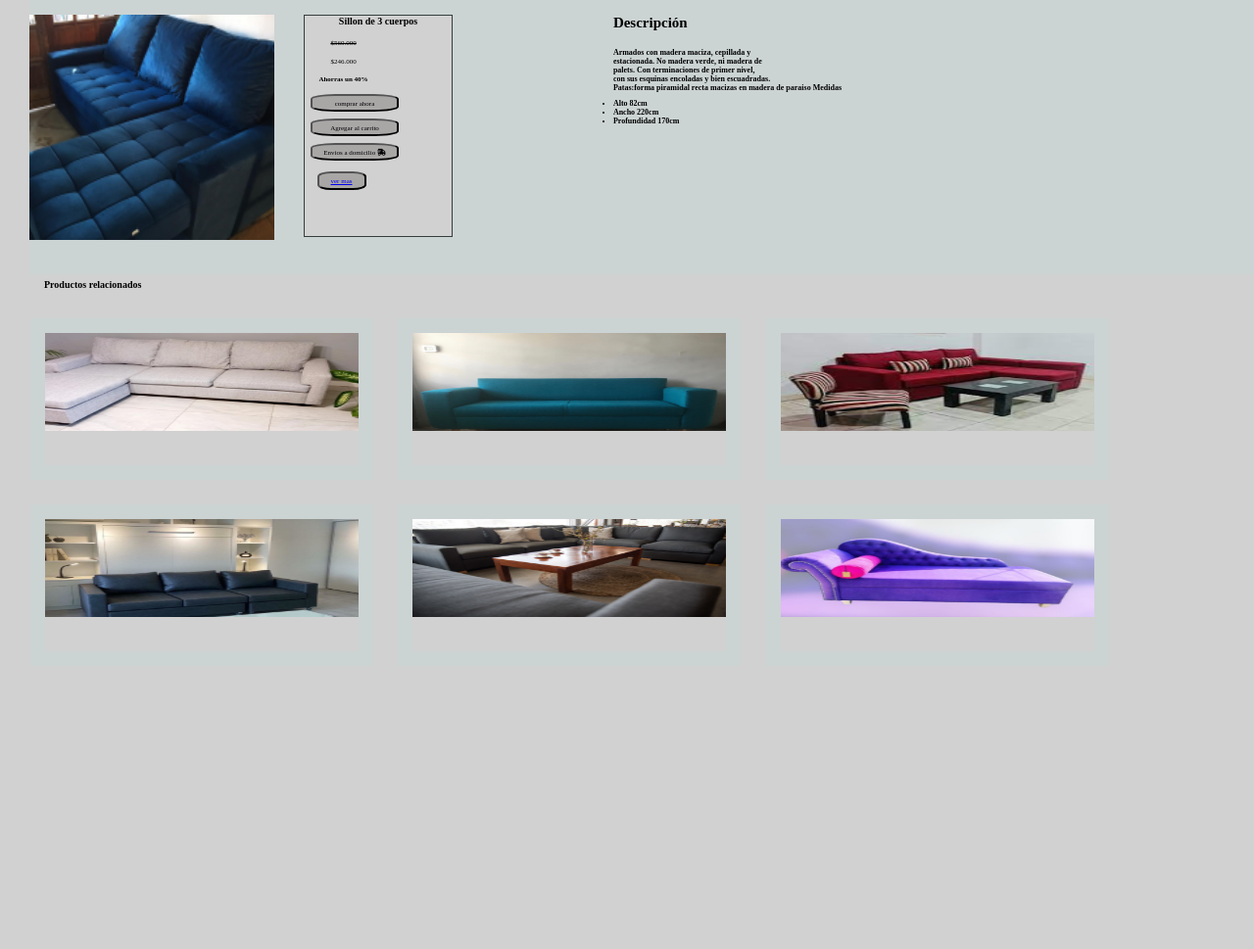
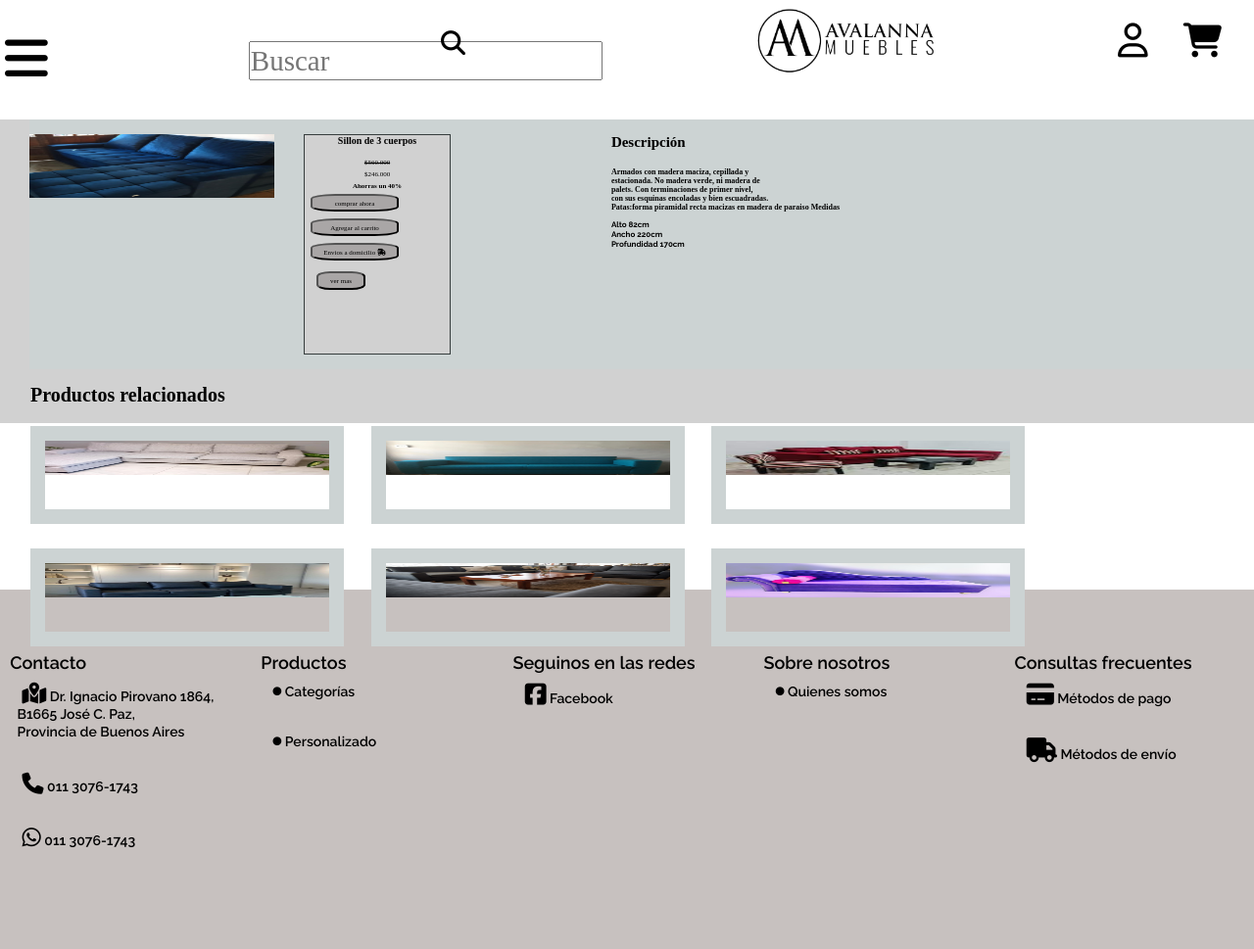
Before and after one commit to Tincho-91/c23-grupo09-Avalanna_Muebles, a Node server app: page /detalleDelProducto in a window 1280 px wide. Shown: the whole page at 98% size. Before the commit the page ends 630 px from the top, so only its background shows below. Run offline with Node 20, Linux system fonts and the light colour scheme; some libraries are stand-ins or nearby versions.

Commit message:
agregue header y footer

```diff
--- a/public/css/productDetail.css
+++ b/public/css/productDetail.css
@@ -17,7 +17,7 @@
       --descripcion: 24px;
 }
 
-img {
+.productDetail__main img {
     width: 22%;
     height: 50px;
     padding-bottom: 20px;
@@ -30,13 +30,13 @@ img {
         font-family: var(--fuentes);
     }
 
-p {
+.productDetail__main p {
     font-size: 3px;
     text-align: left 100%;
     margin: 0;
     padding: 0;
 }
-body {
+.productDetail__main {
     background-color:var(--gris-claro);
 }
 
@@ -153,7 +153,7 @@ body {
     margin-top: -5px;
     margin-left: -15.5%;
 }
-h6{
+.productDetail__main h6{
     font-size:8px ;
     margin-left:-15.5% ;
 }
@@ -174,7 +174,7 @@ h6{
   }
 
 @media(min-width:768px){
-    img {
+    .productDetail__main  img {
         width: 150px;
         height: 100px;
         padding-bottom: 25px;
@@ -208,7 +208,7 @@ h6{
                      border:1px solid rgba(1, 10, 10, 0.74)
                 }
 
-                p {
+                .productDetail__main  p {
                     font-size: 7px;
                     text-align: left 100%;
                     margin: 4px;
@@ -237,7 +237,7 @@ h6{
 .color{
     margin-bottom: 7%;
 }
-    img {
+    .productDetail__main img {
         width: 20%;
        padding-bottom: 35px;
         margin-right:15px ;
@@ -267,7 +267,7 @@ h6{
                      border:1px solid rgba(1, 10, 10, 0.74)
                 }
 
-                p {
+              .productDetail__main  p {
                     font-size: 7px;
                     text-align: left 100%;
                     margin: 4px;
@@ -307,7 +307,7 @@ h6{
             width: 25%;
 
              }
-             h3{
+            .productDetail__main h3{
                 height: 10px;
                 text-align: left;
                 margin: 45px ;
--- a/views/productDetail.html
+++ b/views/productDetail.html
@@ -4,10 +4,30 @@
     <meta charset="UTF-8">
     <meta name="viewport" content="width=device-width, initial-scale=1.0">
     <title>AVALANNA MUEBLES.</title>
-    <link rel="stylesheet" href="/css/productDetail.css">
+    <link rel="stylesheet" href="/css/styles.css">
     <script src="https://kit.fontawesome.com/b2415c23bd.js" crossorigin="anonymous"></script>
 </head>
    <body>
+    <header class="header">
+        <button class="header_boton" id="boton"><i class="fa-solid fa-bars"></i></button>
+        <div class="header__menu-desplegable">
+            <div class="header__contenido-desplegable">
+                <a href="">Muestrario de telas</a>
+                <a href="">Muestrario de mármol</a>
+                <a href="">Más diseños</a>
+                <a href="">Inicio</a>
+            </div>
+        </div>
+        <img src="/img/imagotipo.png" alt="logo">
+        <div class="iconos">
+            <a href="/ingresar"><i class="fa-regular fa-user"></i></a>
+            <a href="/productCart"><i class="fa-solid fa-cart-shopping"></i></a>
+        </div>
+        <form action="" class="input-container">
+            <input class="search" type="text" placeholder="Buscar" id="search">
+            <i class="fa-solid fa-magnifying-glass lupa"></i>
+        </form>
+    </header>
 
 
 
@@ -62,5 +82,97 @@
 </div>
 </main>
 
+<footer>
+    <section class="footer__section__1">
+    <nav>
+        <ul class="lista-footer">
+            <h4>Contacto</h4>
+            <li><a href="https://maps.app.goo.gl/L9F3eao7vvRmiH7f6" target="_blank"><i class="fa-solid fa-map-location-dot"></i> Dr. Ignacio Pirovano 1864,<br>
+                 B1665 José C. Paz,<br>
+                  Provincia de Buenos Aires</a></li><br>
+            <li><a href="tel:1130761743"target="_blank"><i class="fa-solid fa-phone"></i> 011 3076-1743</a></li><br>
+            <li><a href="https://wa.me/1130761743" target="_blank"><i class="fa-brands fa-whatsapp"></i> 011 3076-1743</a></li>
+        </ul>
+    </nav>
+
+    <nav>
+        <ul class="lista-footer">
+            <h4>Productos</h4>
+            <li><a href=""><i class="fa-solid fa-circle fa-2xs"></i>  Categorías</a></li><br>
+            <li><a href=""><i class="fa-solid fa-circle fa-2xs"></i>  Personalizado</a></li>
+        </ul>
+    </nav>
+</section>
+<section class="footer__section__2">
+    <nav>
+        <ul class="lista-footer">
+            <h4>Seguinos en las redes</h4>
+            <li><a href="https://www.facebook.com/Avalannamuebles" target="_blank"><i class="fa-brands fa-square-facebook"></i> Facebook</a></li>
+        </ul>
+    </nav>
+
+    <nav>
+        <ul class="lista-footer">
+            <h4>Sobre nosotros</h4>
+            <li><a href=""><i class="fa-solid fa-circle fa-2xs"></i> Quienes somos</a></li>
+        </ul>
+    </nav>
+
+    <nav>
+        <ul class="lista-footer">
+            <h4>Consultas frecuentes</h4>
+            <li><a href=""><i class="fa-solid fa-credit-card"></i> Métodos de pago</a></li><br>
+            <li><a href=""><i class="fa-solid fa-truck"></i> Métodos de envío</a></li>
+        </ul>
+    </nav>
+</section>
+
+   <div class="desplegable">
+    <button button-desplegable> Contacto <i class="fa-solid fa-caret-down"></i></button>
+    <div class="contenido-desplegable">
+    <a href="https://maps.app.goo.gl/L9F3eao7vvRmiH7f6" target="_blank"><i class="fa-solid fa-map-location-dot"></i> Dr. Ignacio Pirovano 1864, B1665 José C. Paz, Provincia de Buenos Aires</a>
+    <a href="tel:1130761743" target="_blank"><i class="fa-solid fa-phone"></i> 011 3076-1743</a>
+    <a href="https://wa.me/1130761743"><i class="fa-brands fa-whatsapp" target="_blank"></i> 011 3076-1743</a>
+    </div>
+  </div>
+
+  <div class="desplegable">
+    <button> Productos <i class="fa-solid fa-caret-down"></i></button>
+    <div class="contenido-desplegable">
+    <a href=""><i class="fa-solid fa-circle fa-2xs"></i>  Categorías</a>
+    <a href=""><i class="fa-solid fa-circle fa-2xs"></i>  Personalizado</a>
+    </div>
+  </div>
+
+  <div class="desplegable">
+    <button > Seguinos en las redes <i class="fa-solid fa-caret-down"></i></button>
+    <div class="contenido-desplegable">
+    <a href="https://www.facebook.com/search/top?q=avalanna%20muebles
+    "><i class="fa-brands fa-square-facebook"></i> Facebook</a>
+    </div>
+  </div>
+
+  <div class="desplegable">
+    <button> Sobre nosotros <i class="fa-solid fa-caret-down"></i></button>
+    <div class="contenido-desplegable">
+    <a href=""><i class="fa-solid fa-circle fa-2xs"></i>Quienes somos</a>
+    </div>
+  </div>
+
+  <div class="desplegable">
+    <button class="button__preguntas"> Consultas frecuentes <i class="fa-solid fa-caret-down"></i></button>
+    <div class="contenido-desplegable">
+    <a href=""><i class="fa-solid fa-truck"></i> Métodos de pago</a>
+    <a href=""><i class="fa-solid fa-credit-card"></i> Métodos de envío</a>
+    </div>
+  </div>
+
+</footer>
+
+<script>
+    document.getElementById('boton').addEventListener('click', function () {
+        document.querySelector('.header__menu-desplegable').classList.toggle('mostrar');
+    });
+</script>
 </body>
 </html>
```
